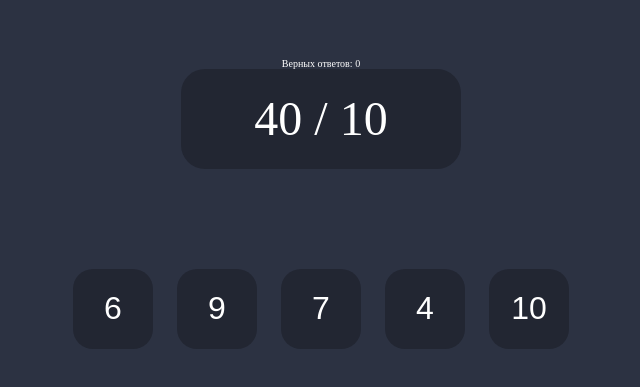
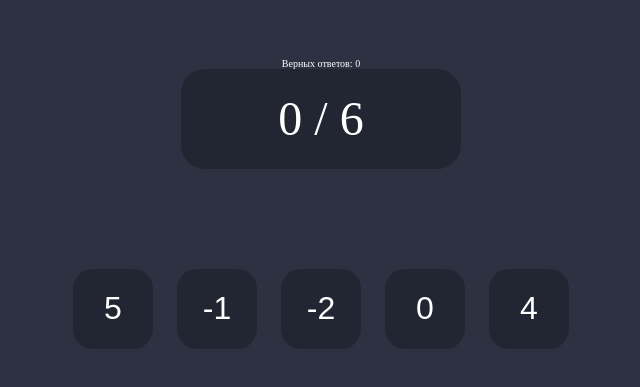
Before and after one commit to ShebalkovD/quizmath_react, a React (Vite) app: page / in a window 1280 px wide. Shown: the part 197-584 px from the top of the page, without its empty margins (319-959 px from the left). Built offline with nearby package versions, Linux system fonts and the light colour scheme.

Commit message:
Исправлено зависание приложения при проверке ответа на совпадение с другими

```diff
--- a/src/components/SectionMain/SectionMain.jsx
+++ b/src/components/SectionMain/SectionMain.jsx
@@ -43,6 +43,7 @@ export default function SectionMain () {
         return arr;
     }
 
+    // Получить знак для вычислений
     function getOperation() {
         let num = getRandomInt(4)
 
@@ -60,7 +61,7 @@ export default function SectionMain () {
         }
     }
 
-    function generateAnswers(correctAnswer, shiftX, shiftY) {
+    function generateAnswers(correctAnswer) {
         let answers = []
 
         for (let i = 0; i < 5; i++) {
@@ -76,7 +77,8 @@ export default function SectionMain () {
                 let answerValid = true
                 // Проверить, чтобы ответ не совпадал с другими. В таком случае - заново сгенерировать ответ
                 do {
-                    answer.value = correctAnswer + getRandomInt(shiftX) - getRandomInt(shiftY) // Значение неверного ответа отличается на незначительное случайное число
+                    let randNum = getRandomInt(10)
+                    randNum >= 5 ? answer.value = correctAnswer + getRandomInt(10) + 1 : answer.value = correctAnswer - getRandomInt(10) + 1
                     answerValid = checkAnswer(answer.value, answers)
                 } while (!answerValid)
                 answer.isCorrect = false
@@ -102,8 +104,6 @@ export default function SectionMain () {
         let x = 0
         let y = 0
         let correctAnswer = 0
-        let shiftX = 0
-        let shiftY = 0
 
         questionText = `${x} ${operator} ${y}`
 
@@ -111,44 +111,37 @@ export default function SectionMain () {
             case '+':
                 x = getRandomInt(100)
                 y = getRandomInt(100)
-                shiftX = getRandomInt(10)
-                shiftY = getRandomInt(10)
                 correctAnswer = x + y
+
                 questionText = `${x} ${operator} ${y}`
+                answers = generateAnswers(correctAnswer)
 
-                answers = generateAnswers(correctAnswer, shiftX, shiftY)
                 break;
             case '-':
                 x = getRandomInt(100)
                 y = getRandomInt(100)
-                shiftX = getRandomInt(10)
-                shiftY = getRandomInt(10)
                 correctAnswer = x - y
+
                 questionText = `${x} ${operator} ${y}`
-
-                answers = generateAnswers(correctAnswer, shiftX, shiftY)
+                answers = generateAnswers(correctAnswer)
 
                 break;
             case '*':
                 x = getRandomInt(10)
                 y = getRandomInt(10)
-                shiftX = getRandomInt(10)
-                shiftY = getRandomInt(10)
                 correctAnswer = x * y
+
                 questionText = `${x} ${operator} ${y}`
-
-                answers = generateAnswers(correctAnswer, shiftX, shiftY)
+                answers = generateAnswers(correctAnswer)
 
                 break;
             case '/':
                 y = getRandomInt(10) + 1
                 x = getRandomInt(10) * y
-                shiftX = getRandomInt(10)
-                shiftY = getRandomInt(10)
                 correctAnswer = x / y
+
                 questionText = `${x} ${operator} ${y}`
-
-                answers = generateAnswers(correctAnswer, shiftX, shiftY)
+                answers = generateAnswers(correctAnswer)
 
                 break;
         }
```
